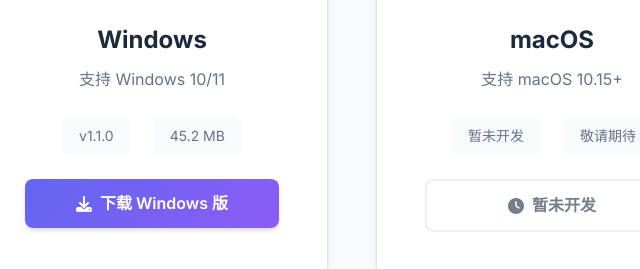
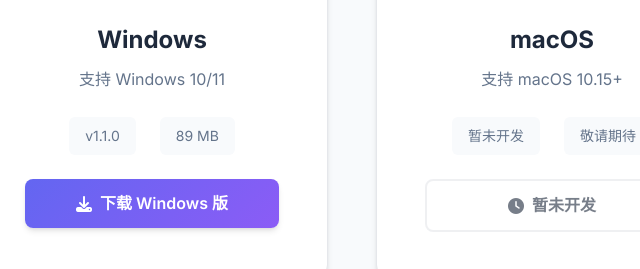
Before and after one commit to bdrwss/aipromptstudio-website, a website: page index.html in a window 1280 px wide. Shown: the part 3356-3625 px from the top of the page, 88-728 px from the left. Drawn offline with Linux system fonts and the light colour scheme.

Commit message:
修正Windows版本文件大小显示为89MB

```diff
--- a/index.html
+++ b/index.html
@@ -388,7 +388,7 @@
                         <p>支持 Windows 10/11</p>
                         <div class="download-info">
                             <span class="version">v1.1.0</span>
-                            <span class="size">45.2 MB</span>
+                            <span class="size">89 MB</span>
                         </div>
                         <a href="https://github.com/bdrwss/AI-Prompt-Studio-No.1/releases/latest/download/AI_Prompt_Studio_v1.1.0_Setup.exe" class="btn btn-primary download-btn">
                             <i class="fas fa-download"></i>
```
